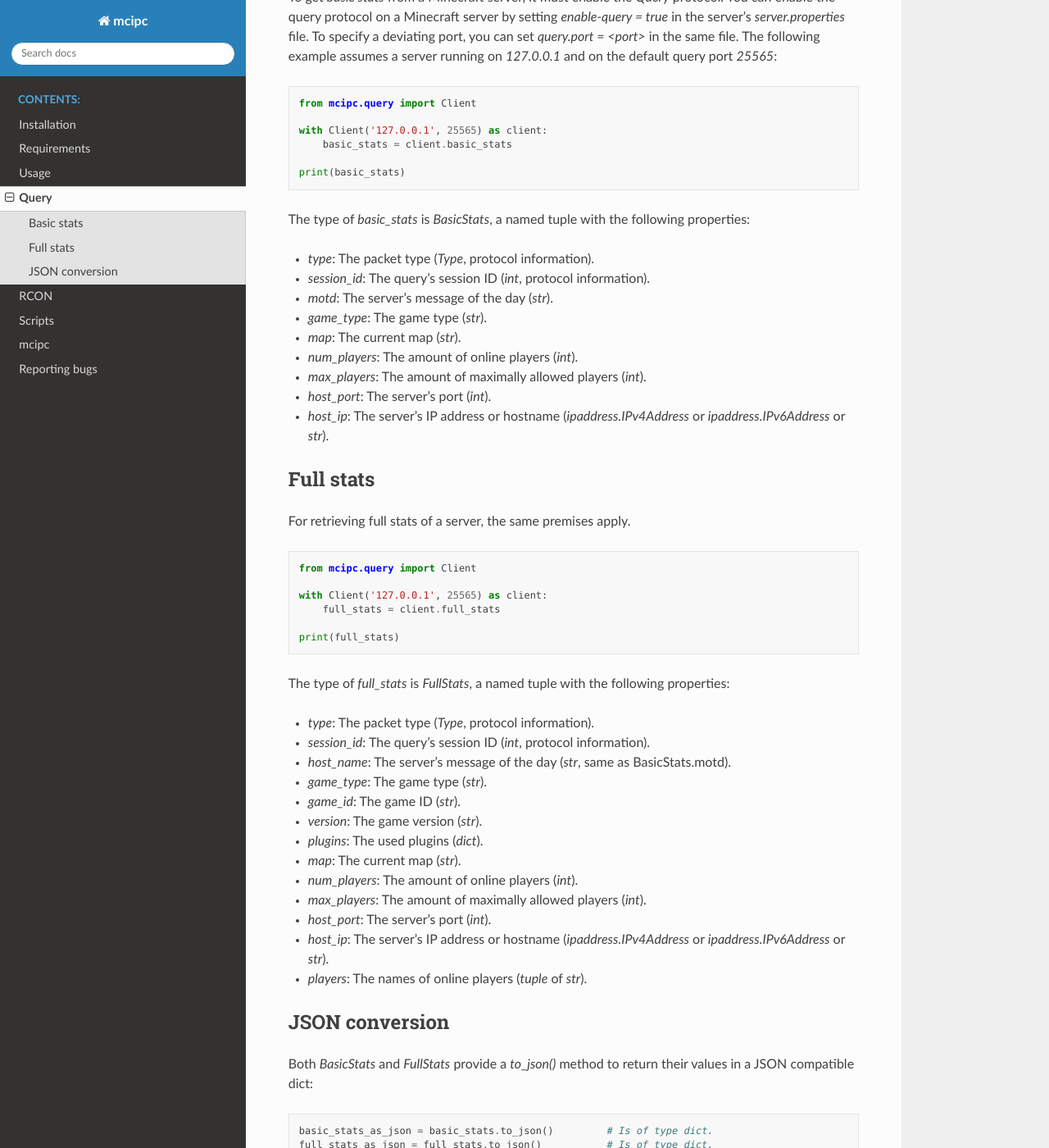
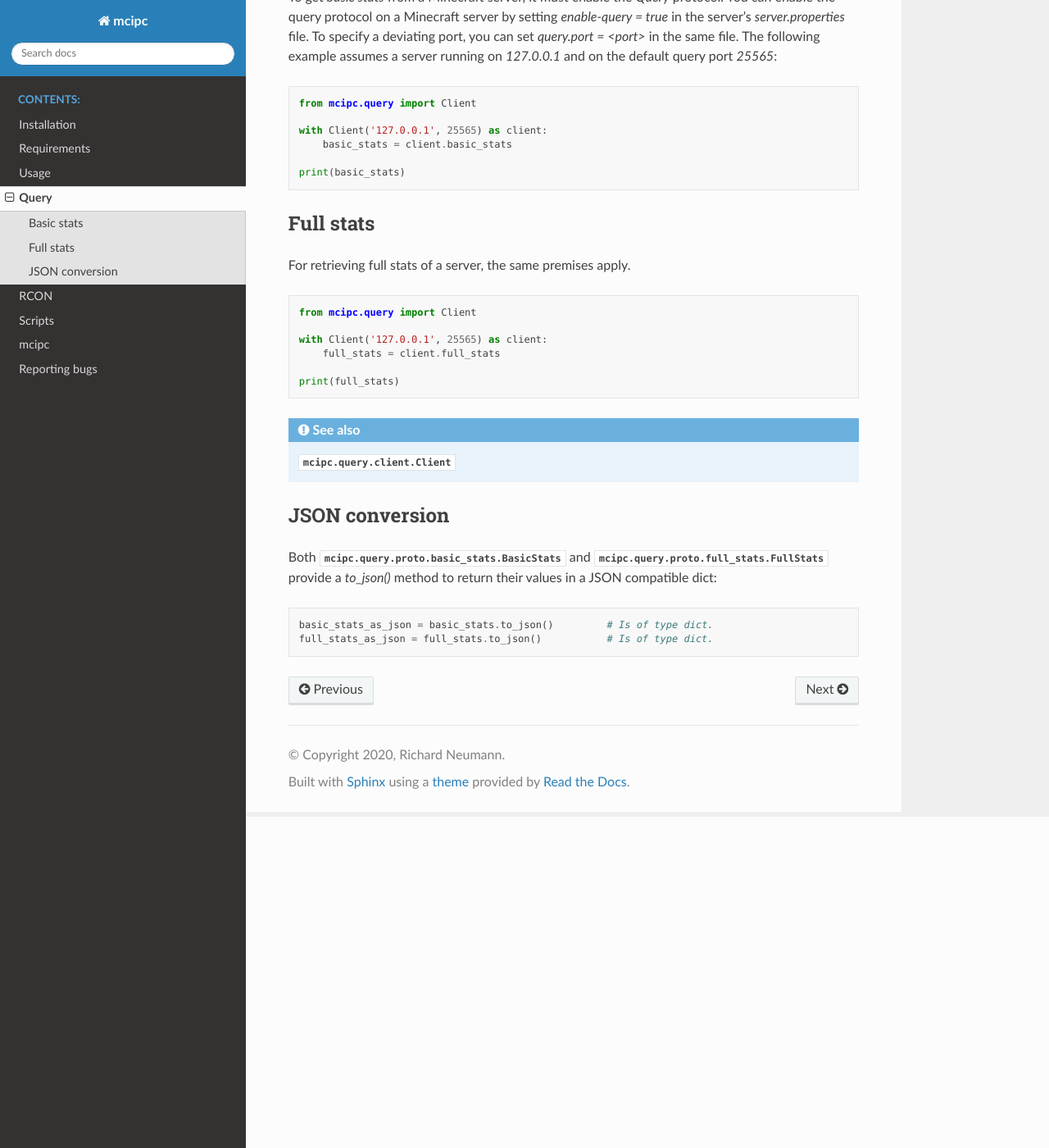
Before and after one commit to conqp/mcipc, a Sphinx documentation site: the page built from docs/source/query.rst, in a window 1280 px wide and 1400 px high, scrolled down 404 px. Shown: the whole window at 82% size. Built offline with Sphinx 7.4.7 and the Read the Docs theme 2.0.0, drawn with Linux system fonts in a browser that asks for light colours; pages that are not in the unit, such as notebooks, are missing from menus.

Commit message:
Refactored the RCON and Query docs.

```diff
--- a/docs/source/query.rst
+++ b/docs/source/query.rst
@@ -25,18 +25,6 @@ The following example assumes a server running on `127.0.0.1` and on the default
 
     print(basic_stats)
 
-The type of `basic_stats` is *BasicStats*, a named tuple with the following properties:
-
-* `type`: The packet type (`Type`, protocol information).
-* `session_id`: The query's session ID (`int`, protocol information).
-* `motd`: The server's message of the day (`str`).
-* `game_type`: The game type (`str`).
-* `map`: The current map (`str`).
-* `num_players`: The amount of online players (`int`).
-* `max_players`: The amount of maximally allowed players (`int`).
-* `host_port`: The server's port (`int`).
-* `host_ip`: The server's IP address or hostname (`ipaddress.IPv4Address` or `ipaddress.IPv6Address` or `str`).
-
 Full stats
 ----------
 
@@ -51,26 +39,14 @@ For retrieving full stats of a server, the same premises apply.
 
     print(full_stats)
 
-The type of `full_stats` is *FullStats*, a named tuple with the following properties:
+.. seealso::
 
-* `type`: The packet type (`Type`, protocol information).
-* `session_id`: The query's session ID (`int`, protocol information).
-* `host_name`: The server's message of the day (`str`, same as BasicStats.motd).
-* `game_type`: The game type (`str`).
-* `game_id`: The game ID (`str`).
-* `version`: The game version (`str`).
-* `plugins`: The used plugins (`dict`).
-* `map`: The current map (`str`).
-* `num_players`: The amount of online players (`int`).
-* `max_players`: The amount of maximally allowed players (`int`).
-* `host_port`: The server's port (`int`).
-* `host_ip`: The server's IP address or hostname (`ipaddress.IPv4Address` or `ipaddress.IPv6Address` or `str`).
-* `players`: The names of online players (`tuple` of `str`).
+    :py:class:`mcipc.query.client.Client`
 
 JSON conversion
 ---------------
 
-Both *BasicStats* and *FullStats* provide a *to_json()* method to return their values in a JSON compatible dict:
+Both :py:class:`mcipc.query.proto.basic_stats.BasicStats` and :py:class:`mcipc.query.proto.full_stats.FullStats` provide a *to_json()* method to return their values in a JSON compatible dict:
 
 .. code-block:: python
 
```
Also changed, not shown: docs/source/rcon.rst (+3 -14 lines).
